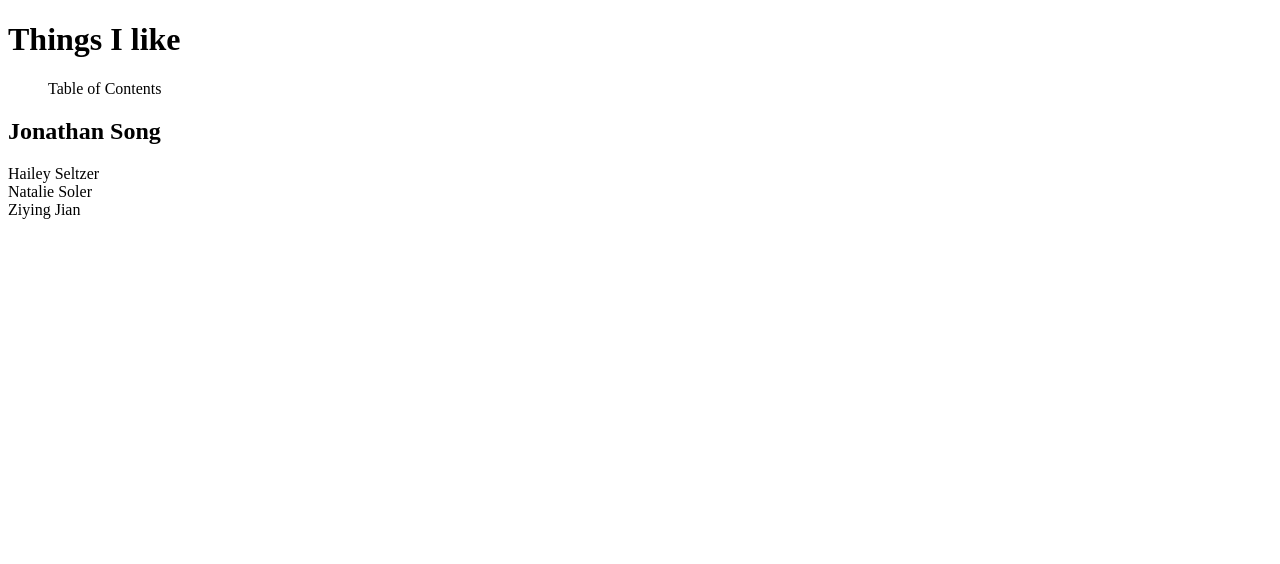
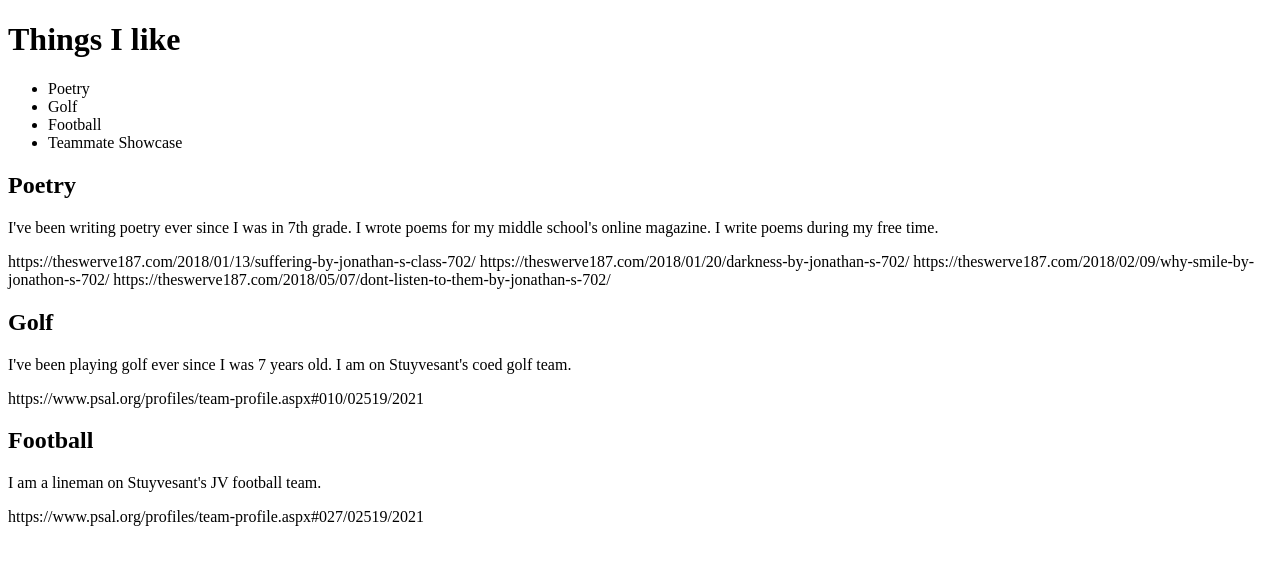
Before and after one commit to jonathansong8/web, a plain HTML site: page index.html in a window 1280 px wide. Drawn offline with Linux system fonts and the light colour scheme.

Commit message:
Update index.html

```diff
--- a/index.html
+++ b/index.html
@@ -4,9 +4,24 @@ HW02 -- Publishio<br>
 2021-02-07-->
 <!DOCTYPE html>
 <html>
-  <title>Phoenix</title> <!--changes the title to Phoenix-->
-    <h1>Things I like</h1> <!--creates the main heading-->
-  <ul>Table of Contents</ul>
-    <h2>Jonathan Song</h2> <!--makes my name underneath it-->
-  <p>Hailey Seltzer<br>Natalie Soler<br>Ziying Jian</p> <!--teammates names underneath in separate lines using <br>-->
+  <title>Phoenix</title>
+    <h1>Things I like</h1>
+  <ul>
+    <li>Poetry</li>
+    <li>Golf</li>
+    <li>Football</li>
+    <li>Teammate Showcase</li>
+  </ul>
+  <h2>Poetry</h2>
+    <p>I've been writing poetry ever since I was in 7th grade. I wrote poems for my middle school's online magazine. I write poems during my free time.</p>
+    <a>https://theswerve187.com/2018/01/13/suffering-by-jonathan-s-class-702/</a>
+    <a>https://theswerve187.com/2018/01/20/darkness-by-jonathan-s-702/</a>
+    <a>https://theswerve187.com/2018/02/09/why-smile-by-jonathon-s-702/</a>
+    <a>https://theswerve187.com/2018/05/07/dont-listen-to-them-by-jonathan-s-702/</a>
+  <h2>Golf</h2>
+    <p>I've been playing golf ever since I was 7 years old. I am on Stuyvesant's coed golf team.</p>
+    <a>https://www.psal.org/profiles/team-profile.aspx#010/02519/2021</a>
+  <h2>Football</h2>
+    <p>I am a lineman on Stuyvesant's JV football team.</p>
+    <a>https://www.psal.org/profiles/team-profile.aspx#027/02519/2021</a>
 <html/>
```
